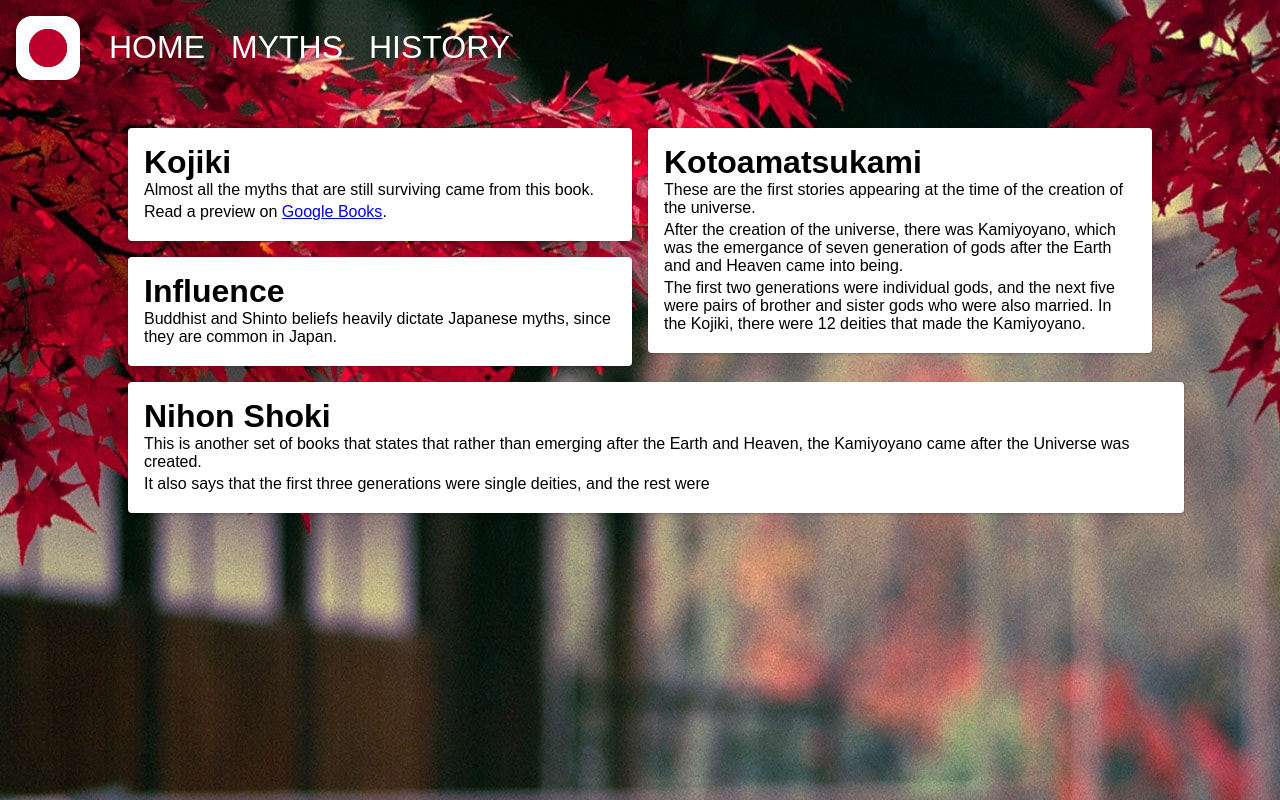
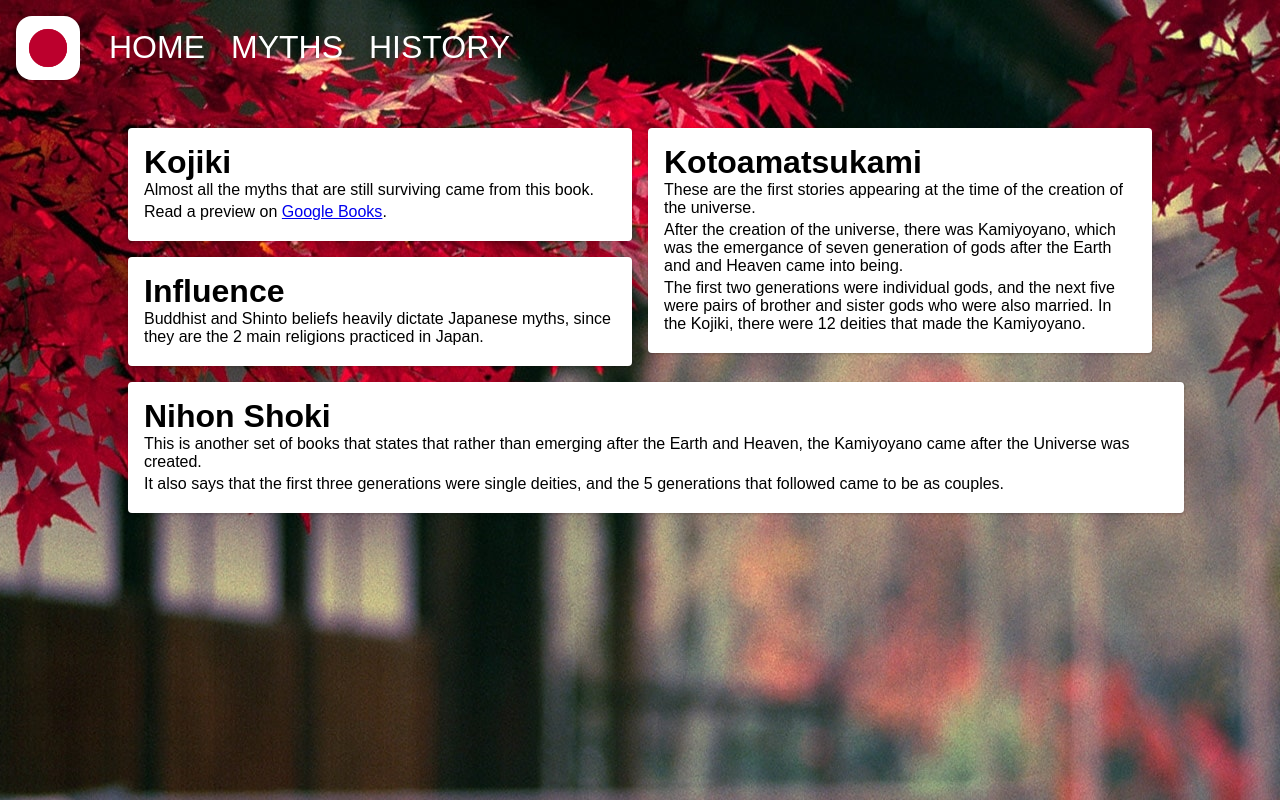
Before and after one commit to YoichiroN/japaneseproject.github.io, a plain HTML site: page myths/index.html in a window 1280 px wide. Drawn offline with Linux system fonts and the light colour scheme.

Commit message:
Update index.html

```diff
--- a/myths/index.html
+++ b/myths/index.html
@@ -29,14 +29,14 @@
 			</div>
 			<div class="card left half">
 				<h1>Influence</h1>
-				<p>Buddhist and Shinto beliefs heavily dictate Japanese myths, since they are common in Japan.</p>
+				<p>Buddhist and Shinto beliefs heavily dictate Japanese myths, since they are the 2 main religions practiced in Japan.</p>
 			</div>
 		</div>
 		<div class="card-group">
 			<div class="card">
 				<h1>Nihon Shoki</h1>
 				<p>This is another set of books that states that rather than emerging after the Earth and Heaven, the Kamiyoyano came after the Universe was created.</p>
-				<p>It also says that the first three generations were single deities, and the rest were</p>
+				<p>It also says that the first three generations were single deities, and the 5 generations that followed came to be as couples.</p>
 			</div>
 		</div>
 	</div>
```
